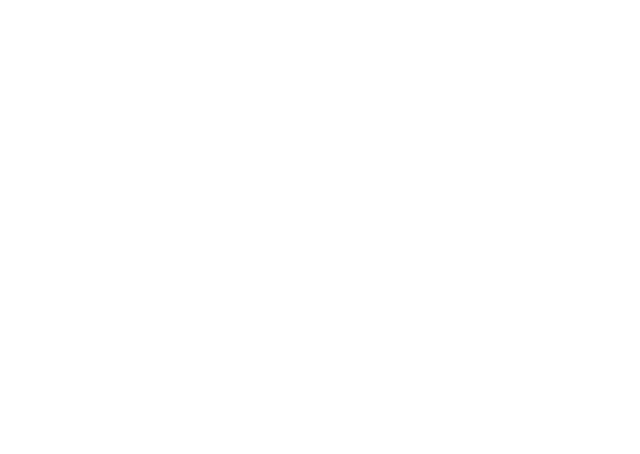
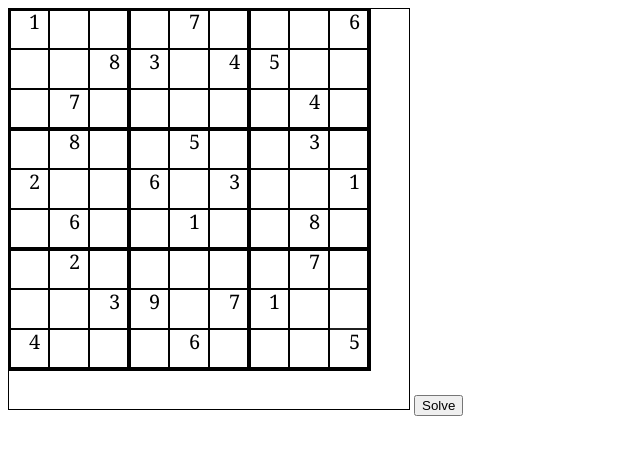
Before and after one commit to momajd/sudoku-solver, a plain HTML site: page index.html in a window 1280 px wide. Shown: the whole page, without its empty margins (0-640 px from the left). Drawn offline with Linux system fonts and the light colour scheme.

Commit message:
render tiles and board

```diff
--- a/board.js
+++ b/board.js
@@ -103,3 +103,29 @@ Board.prototype.printBoard = function () {
   });
   console.log("");
 };
+
+Board.prototype.drawBoard = function (context, tileSize) {
+  // heavy lines around 3 x 3 tiles
+  for (var i = 0; i < 3; i++) {
+    for (var j = 0; j < 3; j++) {
+      context.rect(i * 3 * tileSize, j * 3 * tileSize, 3 * tileSize, 3 * tileSize);
+      context.lineWidth = 4;
+      context.strokeStyle = 'black';
+      context.stroke();
+    }
+  }
+
+  // this lines around each tile
+  for (i = 0; i < 9; i++) {
+    for (j = 0; j < 9; j++) {
+      context.rect(i * tileSize, j * tileSize, tileSize, tileSize);
+      context.lineWidth = 1;
+      context.strokeStyle = 'black';
+      context.stroke();
+
+      var tileValue = this.grid[i][j] === "." ? "" : this.grid[i][j];
+      let tile = new Tile(tileValue, i, j, tileSize);
+      tile.drawTile(context);
+    }
+  }
+};
--- a/index.html
+++ b/index.html
@@ -5,6 +5,25 @@
     <title></title>
   </head>
   <body>
+    <script type='text/javascript' src='tile.js'></script>
     <script type='text/javascript' src='board.js'></script>
+    <canvas id="myCanvas" width="400" height="400" style="border:1px solid #000000;">
+    </canvas>
+
+    <script>
+      var canvas = document.getElementById('myCanvas');
+      var context = canvas.getContext('2d');
+      var tileSize = 40
+
+      var board = new Board
+      board.drawBoard(context, tileSize);
+
+      function solve() {
+        board.solveSudoku();
+        board.drawBoard(context, tileSize);
+      }
+    </script>
+
+    <button onclick='solve()'>Solve</button>
   </body>
 </html>
--- /dev/null
+++ b/tile.js
@@ -0,0 +1,12 @@
+var Tile = function(val, row, col, tileSize, color) {
+  this.val = val;
+  this.row = row;
+  this.col = col;
+  this.tileSize = tileSize;
+  this.color = color;
+};
+
+Tile.prototype.drawTile = function (context) {
+  context.font = "20px Georgia"; //TODO use cool google font
+  context.fillText(this.val, this.row * tileSize + tileSize/2, this.col * tileSize + tileSize/2);
+};
```
